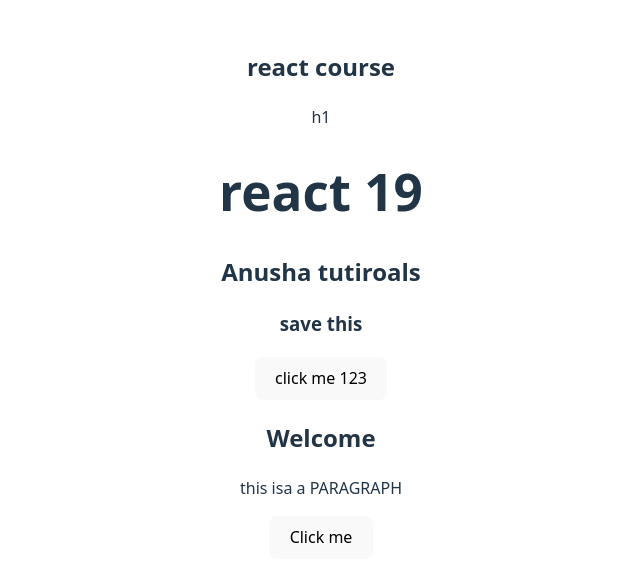
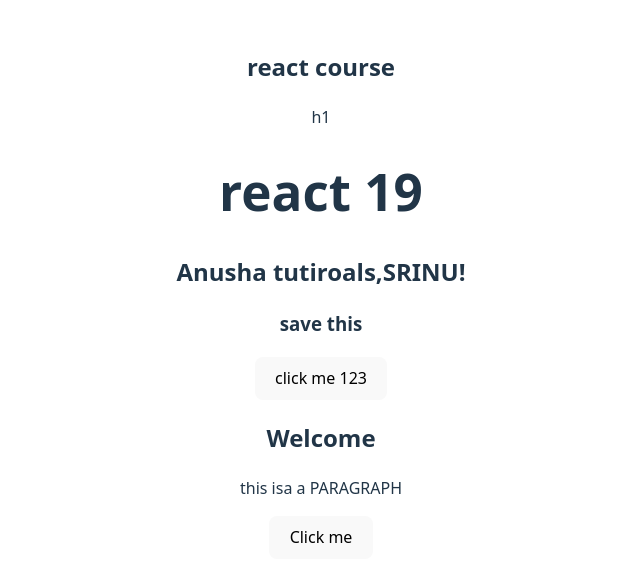
Before and after one commit to anubapatla/My-First-React-App, a React (Vite) app: page / in a window 1280 px wide. Shown: the part 106-688 px from the top of the page, without its empty margins (319-959 px from the left). Built offline with nearby package versions, Linux system fonts and the light colour scheme.

Commit message:
passing props into welcome app

```diff
--- a/src/App.jsx
+++ b/src/App.jsx
@@ -20,7 +20,7 @@ function App() {
        <h2>react course</h2>
        <HelloWithoutJSX/>
        <Hello/>
-       <Welcome/>
+       <Welcome name="SRINU"/>
        <Save/>
        <AmazingButton/>
        <Card/>
--- a/src/Welcome.jsx
+++ b/src/Welcome.jsx
@@ -1,5 +1,6 @@
-function Welcome(){
-  return<h2> Anusha tutiroals</h2>
+function Welcome(props){
+    console.log(props);
+  return<h2> Anusha tutiroals,{props.name}!</h2>
 
 }
 export default Welcome;
```
